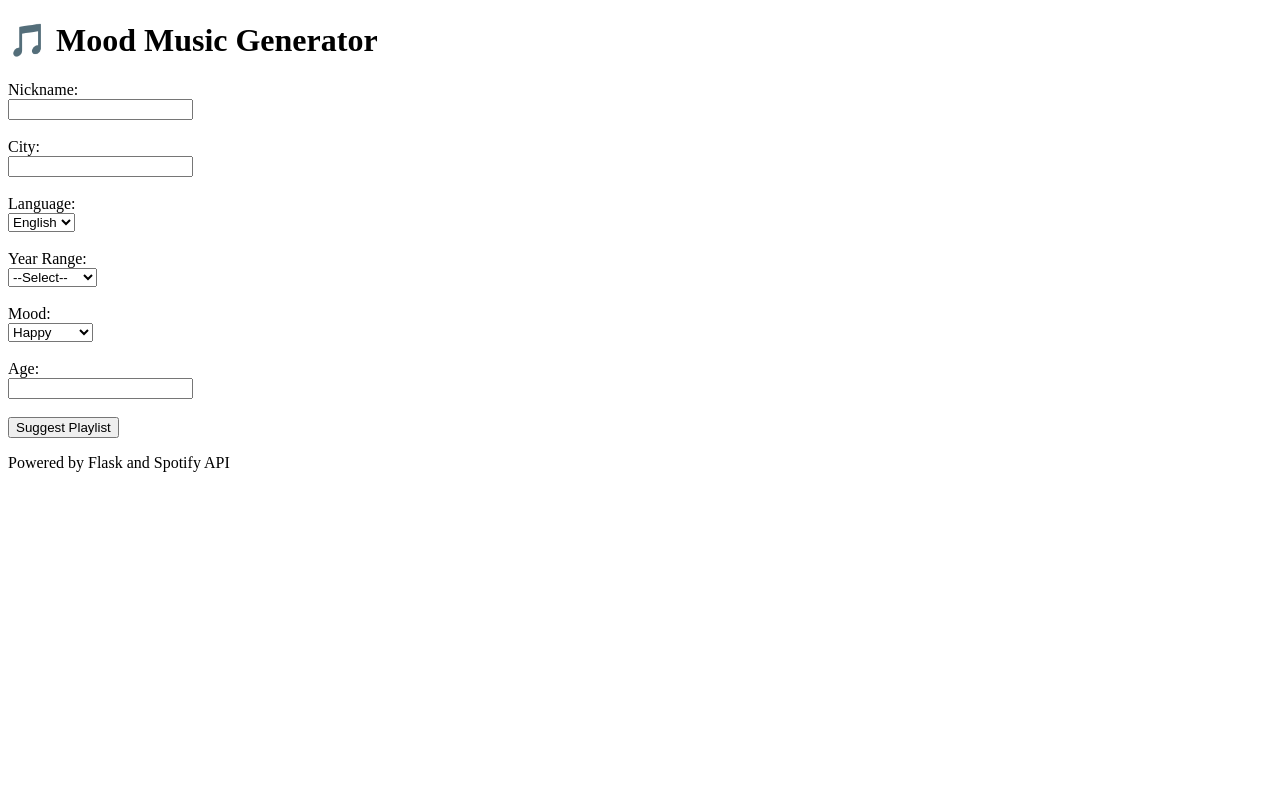
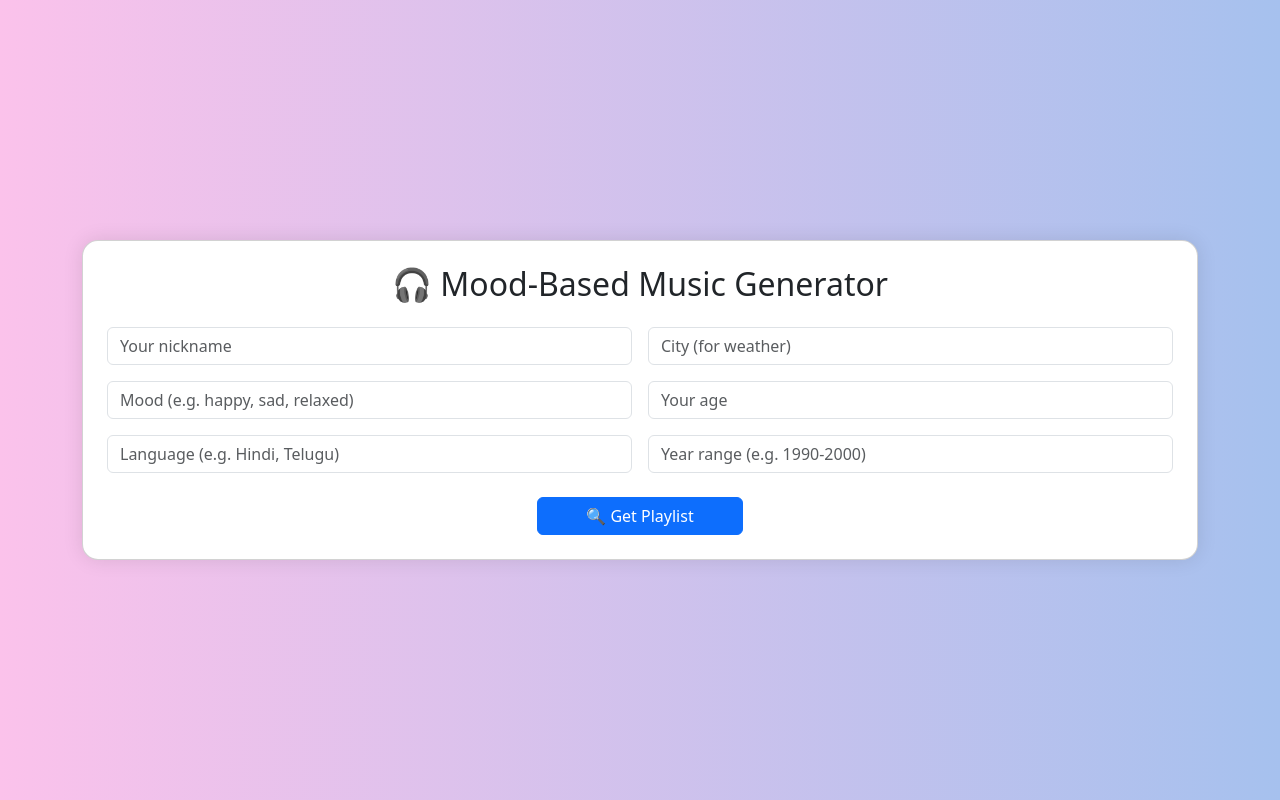
Before and after one commit to nayink301/Mood-music-app, a Flask app: page / in a window 1280 px wide. Run offline with Flask 3, Linux system fonts and the light colour scheme.

Commit message:
Update index.html UI

```diff
--- a/templates/index.html
+++ b/templates/index.html
@@ -1,68 +1,70 @@
 <!DOCTYPE html>
-<html>
+<html lang="en">
 <head>
-    <title>Mood Music Generator</title>
+  <meta charset="UTF-8" />
+  <meta name="viewport" content="width=device-width, initial-scale=1.0"/>
+  <title>Mood-Based Music Player 🎵</title>
+  <link href="https://cdn.jsdelivr.net/npm/bootstrap@5.3.0/dist/css/bootstrap.min.css" rel="stylesheet" />
+  <style>
+    body {
+      background: linear-gradient(to right, #fbc2eb, #a6c1ee);
+      min-height: 100vh;
+      display: flex;
+      align-items: center;
+      justify-content: center;
+      padding: 20px;
+    }
+    .card {
+      border-radius: 1rem;
+      box-shadow: 0 0 20px rgba(0,0,0,0.1);
+    }
+  </style>
 </head>
 <body>
-    <h1>🎵 Mood Music Generator</h1>
-    <form method="post">
-        <label>Nickname:</label><br>
-        <input type="text" name="nickname" required><br><br>
+  <div class="container">
+    <div class="card p-4">
+      <h2 class="text-center mb-4">🎧 Mood-Based Music Generator</h2>
 
-        <label>City:</label><br>
-        <input type="text" name="city" required><br><br>
-        <label>Language:</label><br>
-<select name="language" required>
-    <option value="english">English</option>
-    <option value="hindi">Hindi</option>
-    <option value="telugu">Telugu</option>
-    <option value="tamil">Tamil</option>
-    <option value="punjabi">Punjabi</option>
-</select><br><br>
+      <form method="POST" action="/">
+        <div class="row g-3">
+          <div class="col-md-6">
+            <input name="nickname" class="form-control" placeholder="Your nickname" required>
+          </div>
+          <div class="col-md-6">
+            <input name="city" class="form-control" placeholder="City (for weather)" required>
+          </div>
+          <div class="col-md-6">
+            <input name="mood" class="form-control" placeholder="Mood (e.g. happy, sad, relaxed)" required>
+          </div>
+          <div class="col-md-6">
+            <input name="age" type="number" class="form-control" placeholder="Your age" required>
+          </div>
+          <div class="col-md-6">
+            <input name="language" class="form-control" placeholder="Language (e.g. Hindi, Telugu)" required>
+          </div>
+          <div class="col-md-6">
+            <input name="year_range" class="form-control" placeholder="Year range (e.g. 1990-2000)" required>
+          </div>
+        </div>
 
-<label>Year Range:</label><br>
-<select name="year_range">
-    <option value="">--Select--</option>
-    <option value="1980-1990">1980–1990</option>
-    <option value="1990-2000">1990–2000</option>
-    <option value="2000-2010">2000–2010</option>
-    <option value="2010-2020">2010–2020</option>
-    <option value="2020-2030">2020–2030</option>
-</select><br><br>
+        <div class="text-center mt-4">
+          <button class="btn btn-primary px-5" type="submit">🔍 Get Playlist</button>
+        </div>
+      </form>
 
-
-
-        <label>Mood:</label><br>
-        <select name="mood" required>
-            <option value="happy">Happy</option>
-            <option value="sad">Sad</option>
-            <option value="relaxed">Relaxed</option>
-            <option value="energetic">Energetic</option>
-            <option value="nostalgic">Nostalgic</option>
-            <option value="romantic">Romantic</option>
-            <option value="devotional">Devotional</option>
-        </select><br><br>
-
-        <label>Age:</label><br>
-        <input type="number" name="age" required><br><br>
-
-        <button type="submit">Suggest Playlist</button>
-    </form>
-
-    {% if result %}
-        <h2>🎧 Hello {{nickname}}!</h2>
-        <p>Current Weather in {{city}}: {{weather}}</p>
+      {% if result %}
+      <div class="mt-5 text-center">
         {% if playlist %}
-        <p>🔎 Search Used: <em>{{ search_used }}</em></p>
-        <p><a href="{{ playlist }}" target="_blank">🎧 Open Playlist</a></p>
+          <h5>Hello {{ nickname }}! Here's your mood-based playlist:</h5>
+          <p><em>{{ search_used }}</em></p>
+          <a href="{{ playlist }}" target="_blank" class="btn btn-success">🎶 Open on Spotify</a>
         {% else %}
-        <p>❗No exact match found.</p>
-        <p>👉 Showing: <strong>{{ search_used }}</strong></p>
+          <h5>No playlist found. Showing trending {{ language }} music instead.</h5>
+          <p>{{ search_used }}</p>
         {% endif %}
-
-    {% endif %}
-
-    <footer>
-        <p>Powered by Flask and Spotify API</p>
+      </div>
+      {% endif %}
+    </div>
+  </div>
 </body>
 </html>
```
